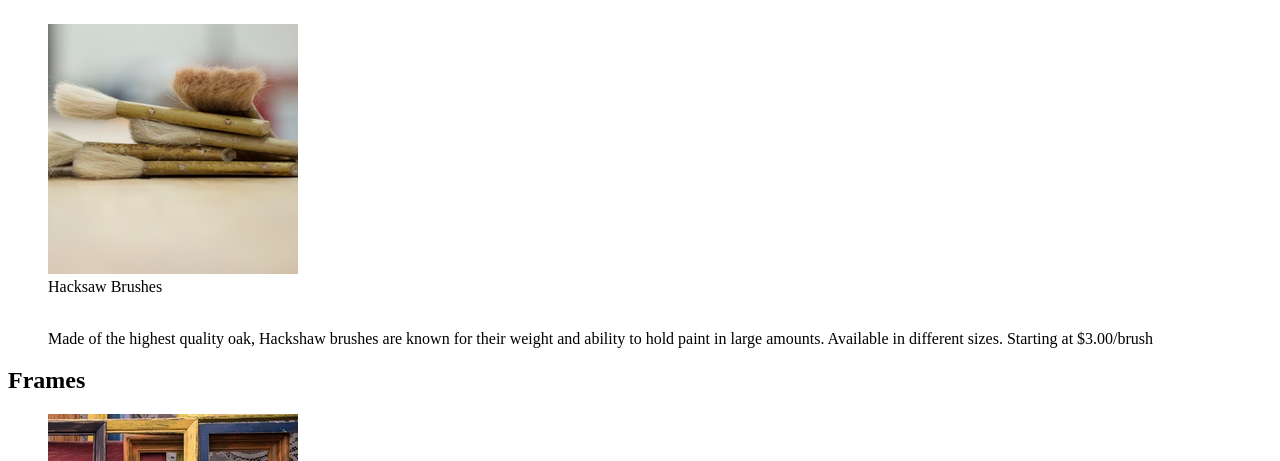
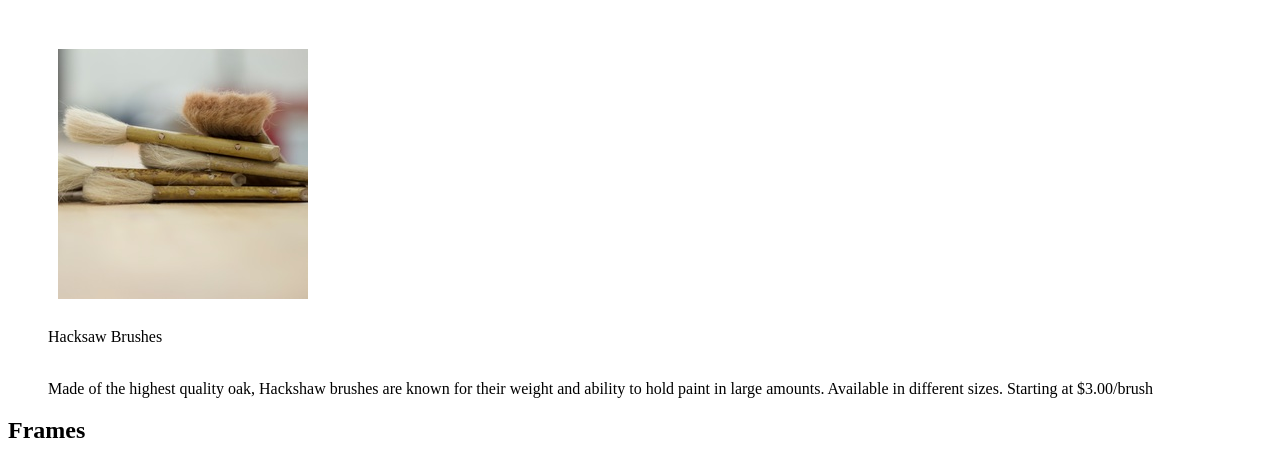
Before and after one commit to kyledaniels/Arts_and_Crafts, a plain HTML site: page index.html in a window 1280 px wide. Shown: the part 289-750 px from the top of the page. Drawn offline with Linux system fonts and the light colour scheme.

Commit message:
added spacing between image and text caption

```diff
--- a/index.html
+++ b/index.html
@@ -15,7 +15,7 @@
     <section>
         <h1 id="brushes">Brushes</h1>
         <figure>
-            <img src="./images/hacksaw.jpeg" alt="hacksaw-brushes">
+            <img id="brushesimg" src="./images/hacksaw.jpeg" alt="hacksaw-brushes">
             <br>
             <figcaption>Hacksaw Brushes</figcaption>
             <br>
--- a/style.css
+++ b/style.css
@@ -13,3 +13,8 @@ header h1 {
     color: white;
     background-color: mediumspringgreen;
 }
+
+#brushesimg {
+    display: inline-block;
+    margin: 25px 10px;
+}
```
